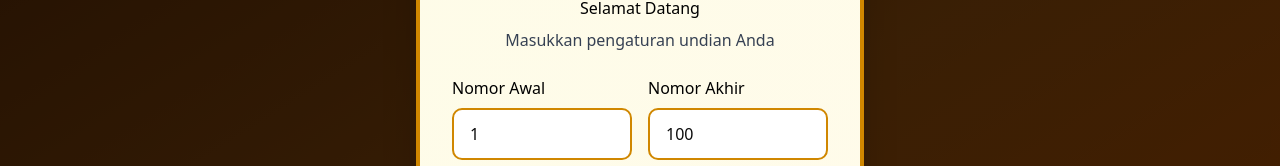
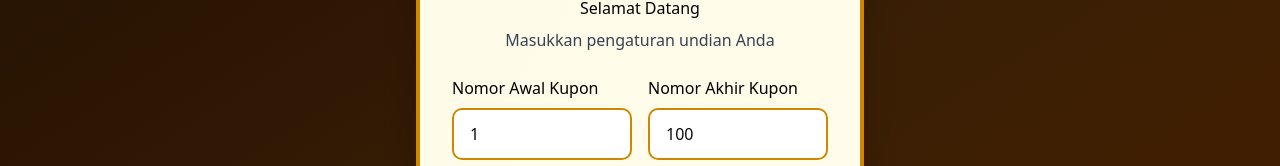
Before and after one commit to sizoune/undian-paliat, a React (Vite) app: page / in a window 1280 px wide. Shown: the part 208-374 px from the top of the page. Built offline with nearby package versions, Linux system fonts and the light colour scheme.

Commit message:
fix text

```diff
--- a/src/components/lottery-dialog.tsx
+++ b/src/components/lottery-dialog.tsx
@@ -86,7 +86,7 @@ export function LotteryDialog({ onStart }: LotteryDialogProps) {
 						<div className="flex gap-4">
 							<div className="flex-1">
 								<label htmlFor="start-number" className="block text-black mb-2">
-									Nomor Awal
+									Nomor Awal Kupon
 								</label>
 								<input
 									id="start-number"
@@ -100,7 +100,7 @@ export function LotteryDialog({ onStart }: LotteryDialogProps) {
 
 							<div className="flex-1">
 								<label htmlFor="end-number" className="block text-black mb-2">
-									Nomor Akhir
+									Nomor Akhir Kupon
 								</label>
 								<input
 									id="end-number"
```
